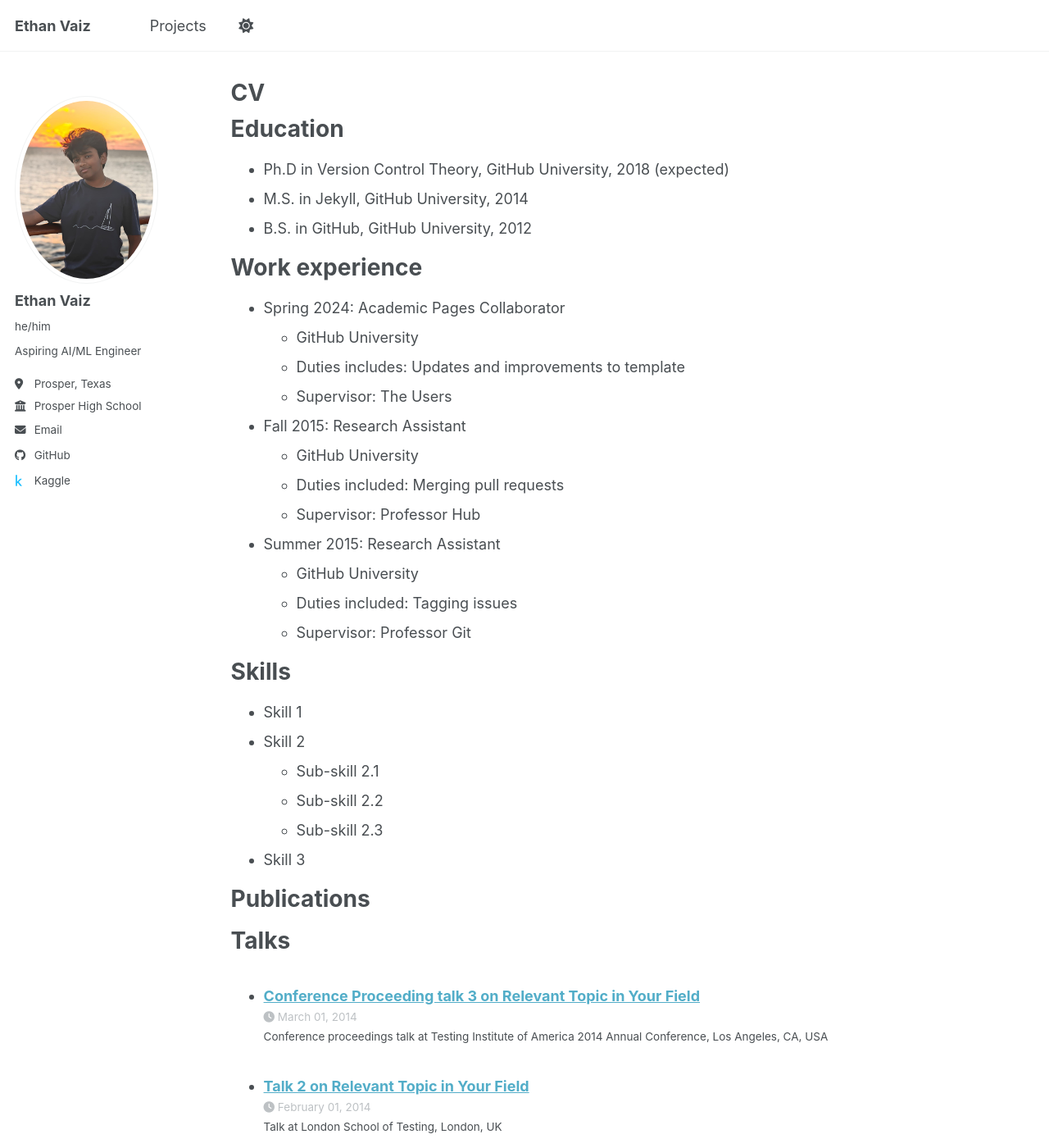
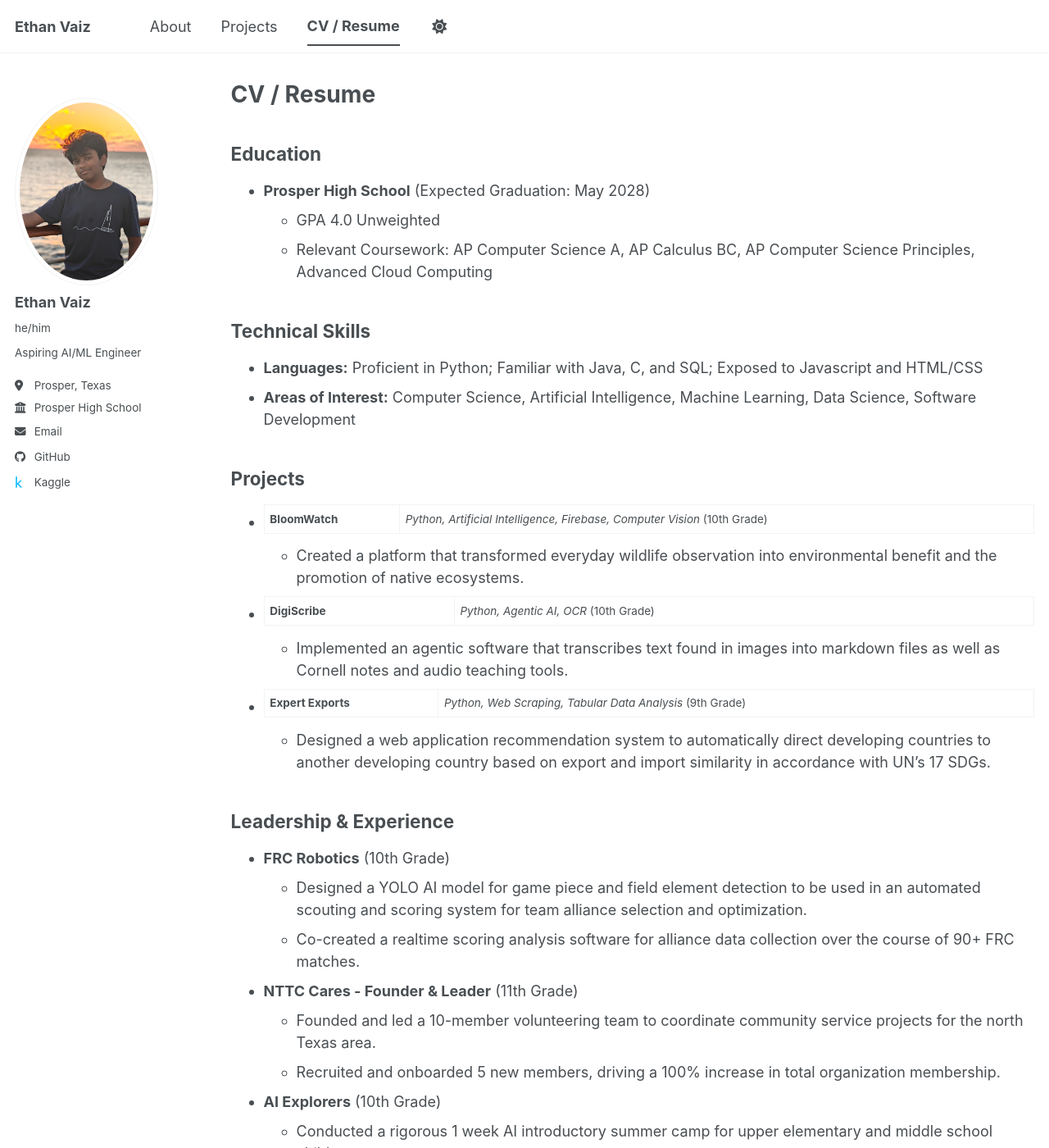
Before and after one commit to EDV4023/EDV4023.github.io, a Jekyll site: the page built from _pages/cv.md, in a window 1280 px wide and 1400 px high. Shown: the whole window at 82% size. Built offline with Jekyll 4.4.1, drawn with Linux system fonts in a browser that asks for light colours; a script bundle is joined from its source files by our own code; library files that are not in the unit come from our copies; some of the changed text lies outside the part shown.

Commit message:
Added Resume to Portfolio

```diff
--- a/_data/navigation.yml
+++ b/_data/navigation.yml
@@ -8,5 +8,9 @@
 #      Markdown formatted page while the second is generated using JSON.
 
 main:
+  - title: "About"
+    url: /
   - title: "Projects"
     url: /projects/
+  - title: "CV / Resume"
+    url: /cv/
--- a/_pages/cv.md
+++ b/_pages/cv.md
@@ -1,6 +1,6 @@
 ---
 layout: archive
-title: "CV"
+title: "CV / Resume"
 permalink: /cv/
 author_profile: true
 redirect_from:
@@ -9,56 +9,36 @@ redirect_from:
 
 {% include base_path %}
 
-Education
-======
-* Ph.D in Version Control Theory, GitHub University, 2018 (expected)
-* M.S. in Jekyll, GitHub University, 2014
-* B.S. in GitHub, GitHub University, 2012
+## Education
+* **Prosper High School** (Expected Graduation: May 2028)
+  * GPA 4.0 Unweighted
+  * Relevant Coursework: AP Computer Science A, AP Calculus BC, AP Computer Science Principles, Advanced Cloud Computing
 
-Work experience
-======
-* Spring 2024: Academic Pages Collaborator
-  * GitHub University
-  * Duties includes: Updates and improvements to template
-  * Supervisor: The Users
+## Technical Skills
+* **Languages:** Proficient in Python; Familiar with Java, C, and SQL; Exposed to Javascript and HTML/CSS
+* **Areas of Interest:** Computer Science, Artificial Intelligence, Machine Learning, Data Science, Software Development
 
-* Fall 2015: Research Assistant
-  * GitHub University
-  * Duties included: Merging pull requests
-  * Supervisor: Professor Hub
+## Projects
+* **BloomWatch** | *Python, Artificial Intelligence, Firebase, Computer Vision* (10th Grade)
+  * Created a platform that transformed everyday wildlife observation into environmental benefit and the promotion of native ecosystems.
+* **DigiScribe** | *Python, Agentic AI, OCR* (10th Grade)
+  * Implemented an agentic software that transcribes text found in images into markdown files as well as Cornell notes and audio teaching tools.
+* **Expert Exports** | *Python, Web Scraping, Tabular Data Analysis* (9th Grade)
+  * Designed a web application recommendation system to automatically direct developing countries to another developing country based on export and import similarity in accordance with UN’s 17 SDGs.
 
-* Summer 2015: Research Assistant
-  * GitHub University
-  * Duties included: Tagging issues
-  * Supervisor: Professor Git
+## Leadership & Experience
+* **FRC Robotics** (10th Grade)
+  * Designed a YOLO AI model for game piece and field element detection to be used in an automated scouting and scoring system for team alliance selection and optimization.
+  * Co-created a realtime scoring analysis software for alliance data collection over the course of 90+ FRC matches.
+* **NTTC Cares - Founder & Leader** (11th Grade)
+  * Founded and led a 10-member volunteering team to coordinate community service projects for the north Texas area.
+  * Recruited and onboarded 5 new members, driving a 100% increase in total organization membership.
+* **AI Explorers** (10th Grade)
+  * Conducted a rigorous 1 week AI introductory summer camp for upper elementary and middle school children.
+  * Lectured on the application of Artificial Intelligence in business scenarios as well as hands-on projects on developing such models.
 
-Skills
-======
-* Skill 1
-* Skill 2
-  * Sub-skill 2.1
-  * Sub-skill 2.2
-  * Sub-skill 2.3
-* Skill 3
-
-Publications
-======
-  <ul>{% for post in site.publications reversed %}
-    {% include archive-single-cv.html %}
-  {% endfor %}</ul>
-
-Talks
-======
-  <ul>{% for post in site.talks reversed %}
-    {% include archive-single-talk-cv.html  %}
-  {% endfor %}</ul>
-
-Teaching
-======
-  <ul>{% for post in site.teaching reversed %}
-    {% include archive-single-cv.html %}
-  {% endfor %}</ul>
-
-Service and leadership
-======
-* Currently signed in to 43 different slack teams
+## Awards & Honors
+* **National Honors Society Distinction** - Prosper High School (10th - 11th Grade)
+* **Mu Alpha Theta** - Prosper High School (10th - 11th Grade)
+* **Outstanding Performer** - Prosper Solo Festival (9th Grade)
+* **All Region Choir Member** (10th Grade)
```
Also changed, not shown: _pages/about.md (+16 -18 lines).
